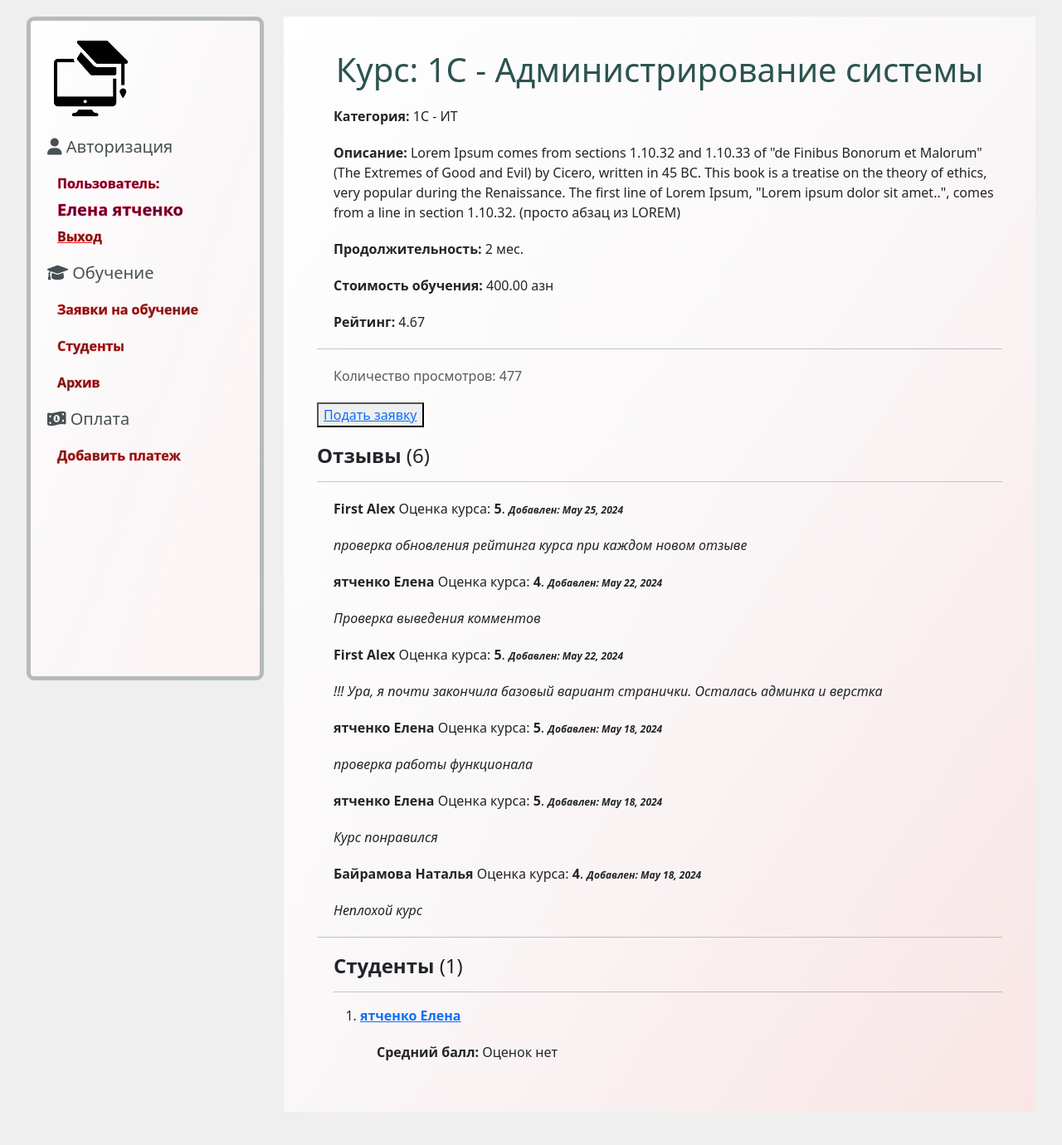
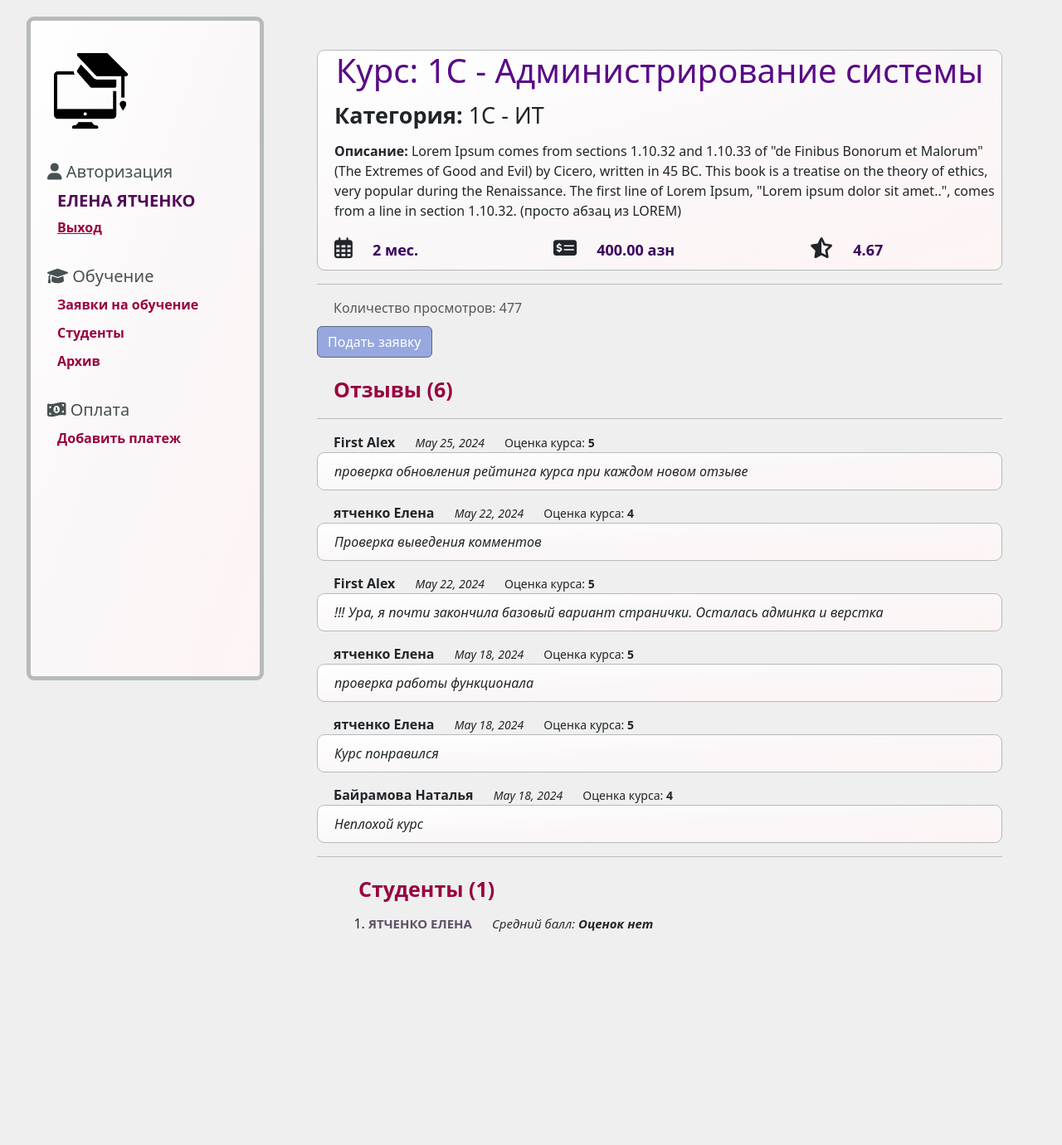
Before and after one commit to elena-yatchenko/my-courses-django, a Django app: page /main/course/1 in a window 1280 px wide. Shown: the part 120-1500 px from the top of the page at 83% size. After the commit the page ends 1243 px from the top, so only its background shows below. Run offline with Django 5.2, Linux system fonts and the light colour scheme; a user stored in the database is signed in; data comes from the database, SQL or seed files in the repository; both versions use the stored data as it was after the commit; some libraries are stand-ins or nearby versions.

Commit message:
styles courses

```diff
--- a/mycourses/students_app/static/students_app/css/styles.css
+++ b/mycourses/students_app/static/students_app/css/styles.css
@@ -1,5 +1,5 @@
 .sidebar-nav {
-  margin-top: 20px;
+  margin-top: 35px;
   padding-left: 20px;
   list-style: none;
   color: rgb(71, 80, 82);
@@ -20,17 +20,21 @@
   text-align: center;
 }
 
-h1 {
-  color: rgb(43, 84, 80)
+h1,
+h3,
+h4,
+h5 {
+  color: rgb(89, 11, 134);
 }
 
 h2 {
-  color: rgb(58, 134, 127)
+  color: rgb(137, 127, 144);
+  -webkit-text-stroke: 0.5px rgb(45, 2, 69);
 }
 
 body p {
   max-width: 800px;
-  margin: 20px auto 20px 20px;
+  margin: 10px auto 10px 20px;
 }
 
 header {
@@ -87,17 +91,82 @@
 } */
 
 aside ul li {
-  color: #530240;
+  color: #530856;
   display: block;
-  margin-top: 20px;
+  margin-top: 10px;
+  font-family: 'Open Sans', sans-serif;
   font-weight: bold;
-  -webkit-text-stroke: 0.5px #f81d1d;
+  /* -webkit-text-stroke: 0.5px #f81d1d; */
+}
+
+
+.mine-block {
+  display: block;
+  background: linear-gradient(to bottom right, white, rgb(250, 247, 248), rgb(254, 244, 244));
+  border: 1px solid rgb(183, 186, 187);
+  border-radius: 9px;
+
+}
+
+.mine-bl-pos {
+  padding: 10px auto 10px 15px;
+}
+
+.block-text {
+  position: relative;
+  padding: 20px;
+}
+
+.review-div {
+  display: block;
+  position: relative;
+  margin: 15px auto;
+}
+
+.rev-p {
+  margin: 0;
+  padding-left: 20px;
+}
+
+.rev-line {
+  font-size: 14px;
+  padding-left: 20px;
+}
+
+.mark-line {
+  font-size: 15px;
+  font-family: 'Open Sans', sans-serif;
+  padding-left: 20px;
+}
+
+.title {
+  font-size: 25px;
+  font-weight: bold;
+  font-family: 'Open Sans', sans-serif;
+  color: rgb(153 0 62);
+}
+
+.mine-ref {
+  color: rgb(96, 81, 104);
+  /* text-decoration: none; */
+}
+
+.course-list {
+  font-weight: bold;
+  font-size: 20px;
+}
+
+.mine-ref:hover {
+  color: #a5aae9;
+  text-decoration: none;
+  /* transform: scale(1.1); */
 }
 
 aside a {
   display: block;
+  font-family: 'Open Sans', sans-serif;
   transition: transform .3s ease;
-  color: rgb(98, 29, 29);
+  color: rgb(153 0 62);
 }
 
 .no-decor {
@@ -105,19 +174,22 @@
 }
 
 aside a:hover {
-  color: #cd9955;
+  color: rebeccapurple;
   text-decoration: none;
   transform: scale(1.1);
 }
 
 .student {
   font-weight: bold;
+  font-size: 15px;
+  font-family: 'Open Sans', sans-serif;
+  text-decoration: none;
 }
 
 .student:hover {
   font-size: larger;
-  color: #cd9955;
-  text-decoration: none;
+  color: #f31919;
+
 }
 
 .m-10 {
@@ -125,8 +197,28 @@
   font-size: 15px;
 }
 
-.left-20 {
+.m-top-20 {
+  margin-top: 20px;
+}
+
+.bottom-ref-left {
   margin-left: 20px;
+}
+
+.bottom-ref-left-top {
+  margin-left: 20px;
+  top: 20px;
+}
+
+.icons {
+  font-size: 25px;
+}
+
+.icons-text {
+  padding-left: 20px;
+  color: rgb(60, 3, 94);
+  font-weight: bold;
+  font-size: 18px;
 }
 
 /* aside {
@@ -142,11 +234,46 @@
 .content {
   margin: 20 auto;
   padding: 40;
-  background: linear-gradient(to bottom right, white, rgb(250, 247, 248), rgb(249, 229, 229));
+  /*background: linear-gradient(to bottom right, white, rgb(250, 247, 248), rgb(249, 229, 229));*/
 }
 
 .pagination {
   margin: 60 auto;
+}
+
+
+.btn-mine {
+  --bs-btn-color: #fff;
+  --bs-btn-bg: #96a8de;
+  --bs-btn-border-color: #5e6783;
+  --bs-btn-hover-color: #1d1c1c;
+  --bs-btn-hover-bg: #96a8de;
+  --bs-btn-hover-border-color: #5e6783;
+  --bs-btn-focus-shadow-rgb: 49, 132, 253;
+  --bs-btn-active-color: #fff;
+  --bs-btn-active-bg: #96a8de;
+  --bs-btn-active-border-color: #5e6783;
+  --bs-btn-active-shadow: inset 0 3px 5px #5e6783;
+  --bs-btn-disabled-color: #fff;
+  --bs-btn-disabled-bg: #bec1ca;
+  --bs-btn-disabled-border-color: #5e6783;
+}
+
+.btn-success {
+  --bs-btn-color: #fff;
+  --bs-btn-bg: #5f8d77;
+  --bs-btn-border-color: #5f8d77;
+  --bs-btn-hover-color: #fff;
+  --bs-btn-hover-bg: #5f8d77;
+  --bs-btn-hover-border-color: #5f8d773;
+  --bs-btn-focus-shadow-rgb: 60, 153, 110;
+  --bs-btn-active-color: #fff;
+  --bs-btn-active-bg: #146c43;
+  --bs-btn-active-border-color: #13653f;
+  --bs-btn-active-shadow: inset 0 3px 5px rgba(0, 0, 0, 0.125);
+  --bs-btn-disabled-color: #fff;
+  --bs-btn-disabled-bg: #5f8d77;
+  --bs-btn-disabled-border-color: #5f8d77;
 }
 
 nav {
@@ -243,7 +370,10 @@
 }
 
 
+
 /* https://itproger.com/course/django/5
 https://getbootstrap.com/docs/5.3/forms/checks-radios/
 http://mybootstrap.ru/base-css/
+https://www.bootstrapcdn.com/
+https://fontawesome.com/ - иконки
 */
--- a/mycourses/students_app/templates/students_app/course_detail.html
+++ b/mycourses/students_app/templates/students_app/course_detail.html
@@ -3,25 +3,30 @@
 <div class="col-sm-9">
     <div class="content">
         {% block content %}
-        <h1>Курс: {{ course.name }}</h1>
+        <div class="mine-block">
+            <h1>Курс: {{ course.name }}</h1>
 
-        <p><strong>Категория:</strong> {{ course.category }}</p>
-        <p><strong>Описание:</strong> {{ course.summary }}</p>
-        <p><strong>Продолжительность:</strong> {{ course.lasting }} мес.</p>
-        <p><strong>Стоимость обучения:</strong> {{ course.total_cost }} азн</p>
-        <p><strong>Рейтинг:</strong> {% if course.rating_count is not None %}{{ course.rating_count }}
-            {% else %}Нет отзывов{%endif %}
-        </p>
+            <p style="font-size: 27px;"><strong>Категория:</strong> {{ course.category }}</p>
+            <p><strong>Описание:</strong> {{ course.summary }}</p>
+            <div style="display: flex">
+                <p><strong><i class="far fa-calendar-days icons"></i></strong>
+                    <span class="icons-text">{{ course.lasting }} мес.</span>
+                </p>
+                <p><strong><i class="fas fa-money-check-dollar icons"></i></strong>
+                    <span class="icons-text"> {{ course.total_cost }} азн</span>
+                </p>
+                <p><strong><i class="fa-solid fa-star-half-stroke icons"></i></strong>
+                    <span class="icons-text">{% if course.rating_count is not None %}{{ course.rating_count }}
+                        {% else %}Нет отзывов{%endif %}</span>
+                </p>
+            </div>
+        </div>
         <hr>
         <p class="text-muted">Количество просмотров: {{ course.views_num }}</p>
-        <button type="button"><a href="{% url 'student-request' course.id%}">Подать заявку</a></button>
-        <!-- Другой вариант кнопки -->
-        <!-- <div class="tags">
-        <a href="{% url 'student-request' course.id%}" class="btn white">Подать заявку</a>
-        <div class="btn_blobs"></div>
-    </div> -->
+        <a class="btn btn-mine" href="{% url 'student-request' course.id%}">Подать заявку</a>
+
         <!-- для авторизованных и НЕ сотрудников-->
-        <h4 style="margin-top:20px"><strong>Отзывы</strong> ({{ reviews.count }})</h4>
+        <p class="m-top-20 title">Отзывы ({{ reviews.count }})</p>
         {% if user.is_authenticated and not user.is_staff %}
         <p><strong>Здесь вы можете добавить свой отзыв</strong></p>
         <div class="shadowbox">
@@ -46,30 +51,41 @@
         </div>
         {% endif %}
         <hr>
+
         {% for review in reviews %}
-        <p><strong>{{review.student.full_name}}</strong> Оценка курса: <b>{{ review.rate }}</b>.
-            <em><span style="font-size:12px;font-weight:bold"> Добавлен: {{review.added}}</span></em>
-        </p>
-        <p><em>{{ review.text }}</em></p>
+        <div class="review-div">
+            <!-- <div class="rev-name"> -->
+            <p class="rev-p"><strong>{{review.student.full_name}}</strong>
+                <em><span class="rev-line"> {{review.added}}</span></em>
+                <span class="rev-line">Оценка курса: <b>{{ review.rate }}</b></span>
+            </p>
+            <!-- </div> -->
+            <div class="mine-block">
+                <p><em>{{ review.text }}</em></p>
+            </div>
+        </div>
         {% endfor %}
 
         {% if user.is_staff %}
         <hr>
-        <div style="margin-left:20px;margin-top:20px">
-            <h4><strong>Студенты </strong>{% if students %} ({{ students.count }}){% endif %}</h4>
-            <hr>
+
+        <div style="margin-left:30px;margin-top:20px">
+            <p class="title">Студенты{% if students %} ({{ students.count }}){% endif %}</p>
             {% if students %}
+
             <ol>
                 {% for student in students %}
 
-                <li><a class="student" href="{{ student.get_absolute_url }}">{{ student.full_name }}</a>
+                <li><a class="mine-ref student" href="{{ student.get_absolute_url }}">{{ student.full_name|upper }}</a>
+
+                    <span class="mark-line"><em>Средний балл: <strong>{{student.average_mark}}</strong></em></span>
                 </li>
-                <p><strong>Средний балл:</strong> {{student.average_mark}}</p>
                 {% endfor %}
             </ol>
             {% else %}<p>На данном курсе нет активных студентов</p>
             {% endif %}
         </div>
+
         {% endif %}
         {% endblock %}
     </div>
--- a/mycourses/students_app/templates/students_app/student_detail.html
+++ b/mycourses/students_app/templates/students_app/student_detail.html
@@ -15,7 +15,7 @@
 {% if student.status == 'r' %}
 <hr>
 <p><strong>Дата подачи заявки:</strong> {{student.request_date|date:"d.m.Y"}} г.</p>
-<a class="btn btn-success left-20" href="{% url 'student-approve' student.pk %}?next={{request.path}}">Обработать
+<a class="btn btn-mine bottom-ref-left" href="{% url 'student-approve' student.pk %}?next={{request.path}}">Обработать
     заявку</a>
 {% else %}
 <div style="margin-top:20px; margin-bottom:20px;">
--- a/mycourses/students_app/templates/students_app/students_list.html
+++ b/mycourses/students_app/templates/students_app/students_list.html
@@ -19,14 +19,16 @@
             <a class="student" href="{{ student.get_absolute_url }}">{{ student.full_name }}</a>
             {% if status == 'r' %}
             <p class="m-10"><em>Дата подачи заявки: {{student.request_date|date:"d.m.Y"}}</em>
-                <a class="btn btn-success left-20" href="{% url 'student-approve' student.pk %}?next={{request.path}}">
+                <a class="btn btn-mine bottom-ref-left"
+                    href="{% url 'student-approve' student.pk %}?next={{request.path}}">
                     Обработать заявку</a>
             </p>{% endif %}
             {% if status == 'a' %}
             <p class="m-10"><em>Дата регистрации: {{student.reg_date|date:"d.m.Y"}}</p>{% endif %}</em>
             {% if student.is_finished and student.status != 'f' %}
             <p class="{% if student.is_finished %}text-danger{% endif %} m-10"">Срок обучения завершился
-                <a class=" btn btn-danger left-20" href="{% url 'student-archive' student.pk %}?next={{request.path}}">
+                <a class=" btn btn-mine bottom-ref-left0"
+                href="{% url 'student-archive' student.pk %}?next={{request.path}}">
                 Добавить в архив</a>
             </p>{% endif %}
         </li>
--- a/mycourses/templates/base.html
+++ b/mycourses/templates/base.html
@@ -52,8 +52,9 @@
                     <ul>
                         {% if user.is_authenticated %}
                         <!-- <li>User: {{ user.get_username }}</li> -->
-                        <li>Пользователь:</li>
-                        <li style="font-size: 20px; margin-top: 5px;">{{ user.first_name }} {{ user.last_name }}</li>
+                        <!-- <li>Пользователь:</li> -->
+                        <li style="font-size: 20px; margin-top: 5px;">
+                            {{ user.first_name|upper }} {{ user.last_name|upper }}</li>
                         <!-- <li><button type="button"><a href="/">Личный кабинет</a></button></li> -->
                         <li style="margin-top: 5px;"><a href="{% url 'logout' %}">Выход</a></li>
                         {% else %}
```
Also changed, not shown: mycourses/students_app/templates/students_app/courses_list.html (+10 -8 lines), mycourses/templates/registration/login.html (+5 -5 lines), mycourses/db.sqlite3.
